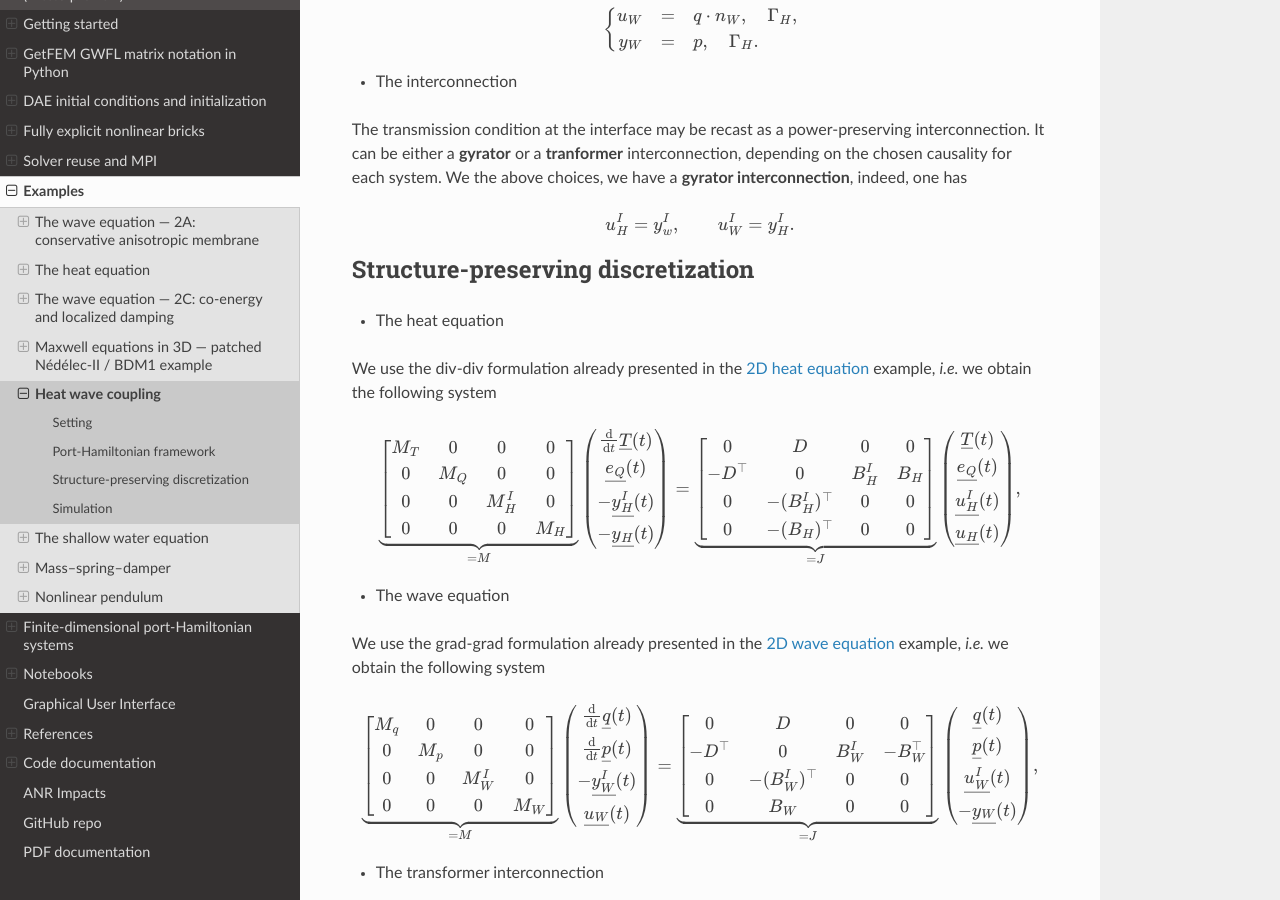
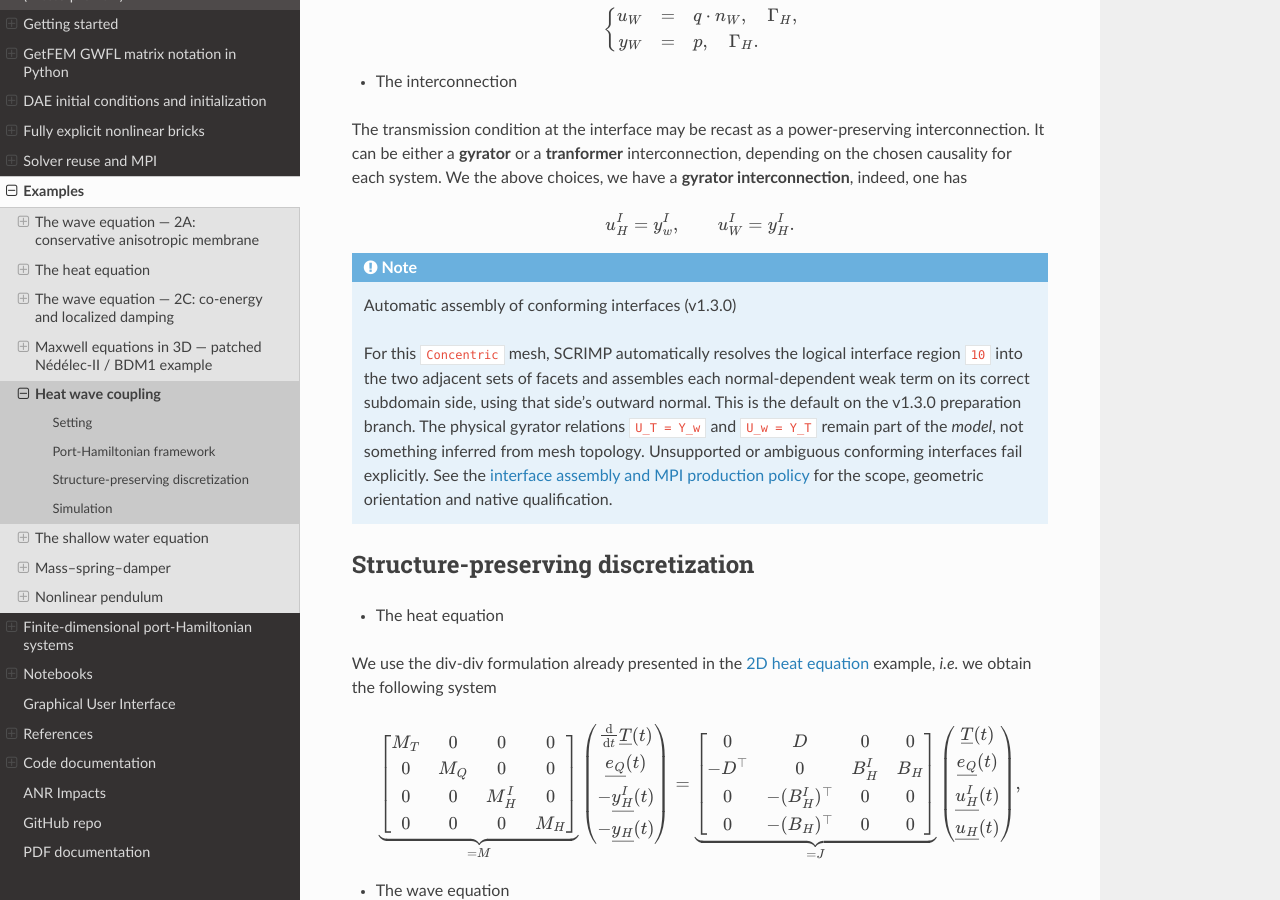
Before and after one commit to g-haine/scrimp, a Sphinx documentation site: the page built from docs/source/examples/heat_wave.rst, in a window 1280 px wide and 900 px high, scrolled down 1717 px. Built offline with Sphinx 7.4.7 and the Read the Docs theme 3.1.0, drawn with Linux system fonts in a browser that asks for light colours.

Commit message:
docs(heat-wave): briefly explain automatic conforming interface orientation and link to qualified MPI interface policy

```diff
--- a/docs/source/examples/heat_wave.rst
+++ b/docs/source/examples/heat_wave.rst
@@ -148,6 +148,20 @@ interconnection**, indeed, one has
 
 
        u^I_H = y^I_w, \qquad u^I_W = y^I_H.
+
+.. note:: Automatic assembly of conforming interfaces (v1.3.0)
+
+   For this ``Concentric`` mesh, SCRIMP automatically resolves the
+   logical interface region ``10`` into the two adjacent sets of
+   facets and assembles each normal-dependent weak term on its
+   correct subdomain side, using that side's outward normal. This
+   is the default on the v1.3.0 preparation branch. The physical
+   gyrator relations ``U_T = Y_w`` and ``U_w = Y_T`` remain
+   part of the *model*, not something inferred from mesh topology.
+   Unsupported or ambiguous conforming interfaces fail explicitly.
+   See the `interface assembly and MPI production policy
+   <https://github.com/g-haine/scrimp/blob/release/1.3.0-preparation/docs/V130_INTERFACE_PV_PRODUCTION_DECISION_20261124.md>`_
+   for the scope, geometric orientation and native qualification.
 
 Structure-preserving discretization
 -----------------------------------
```
